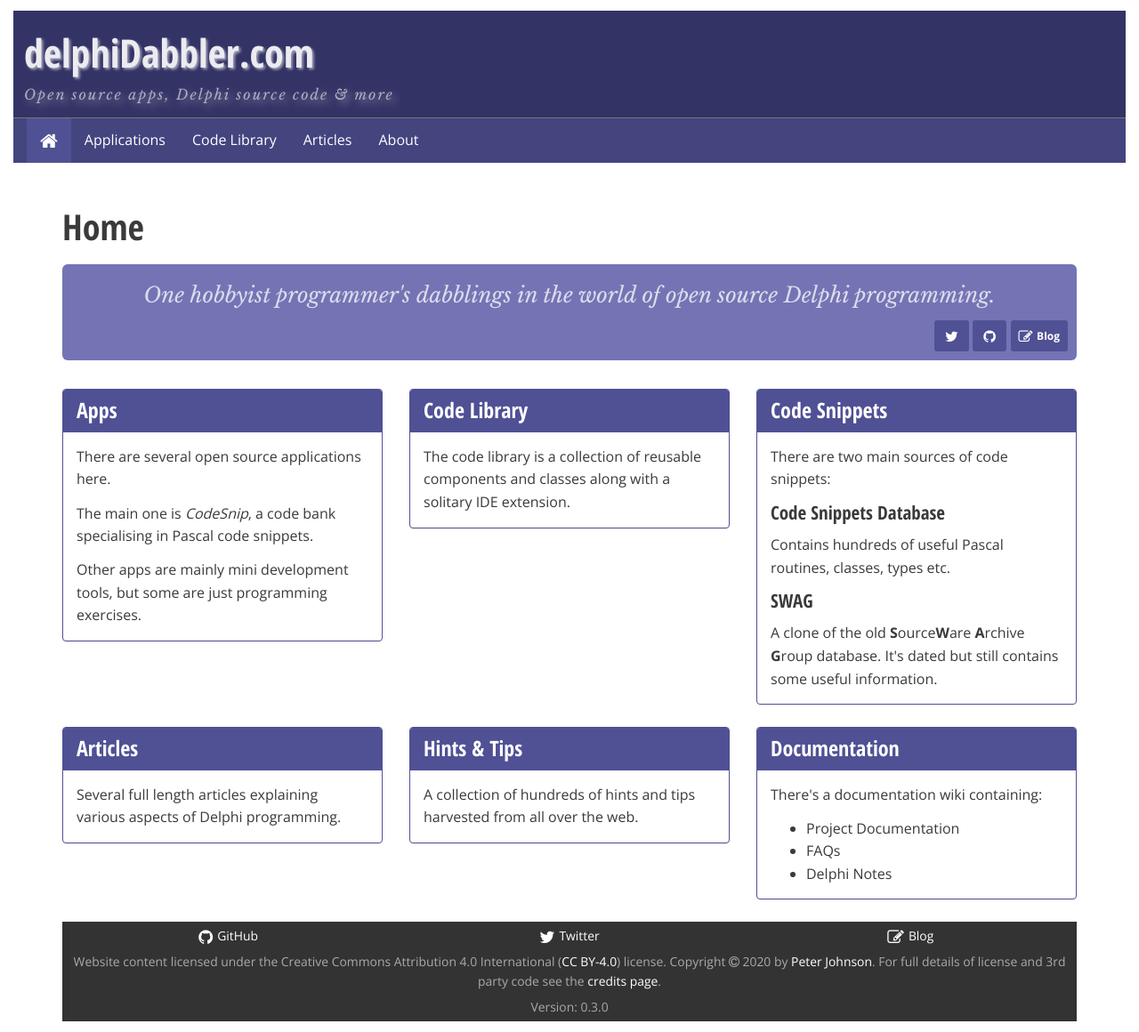
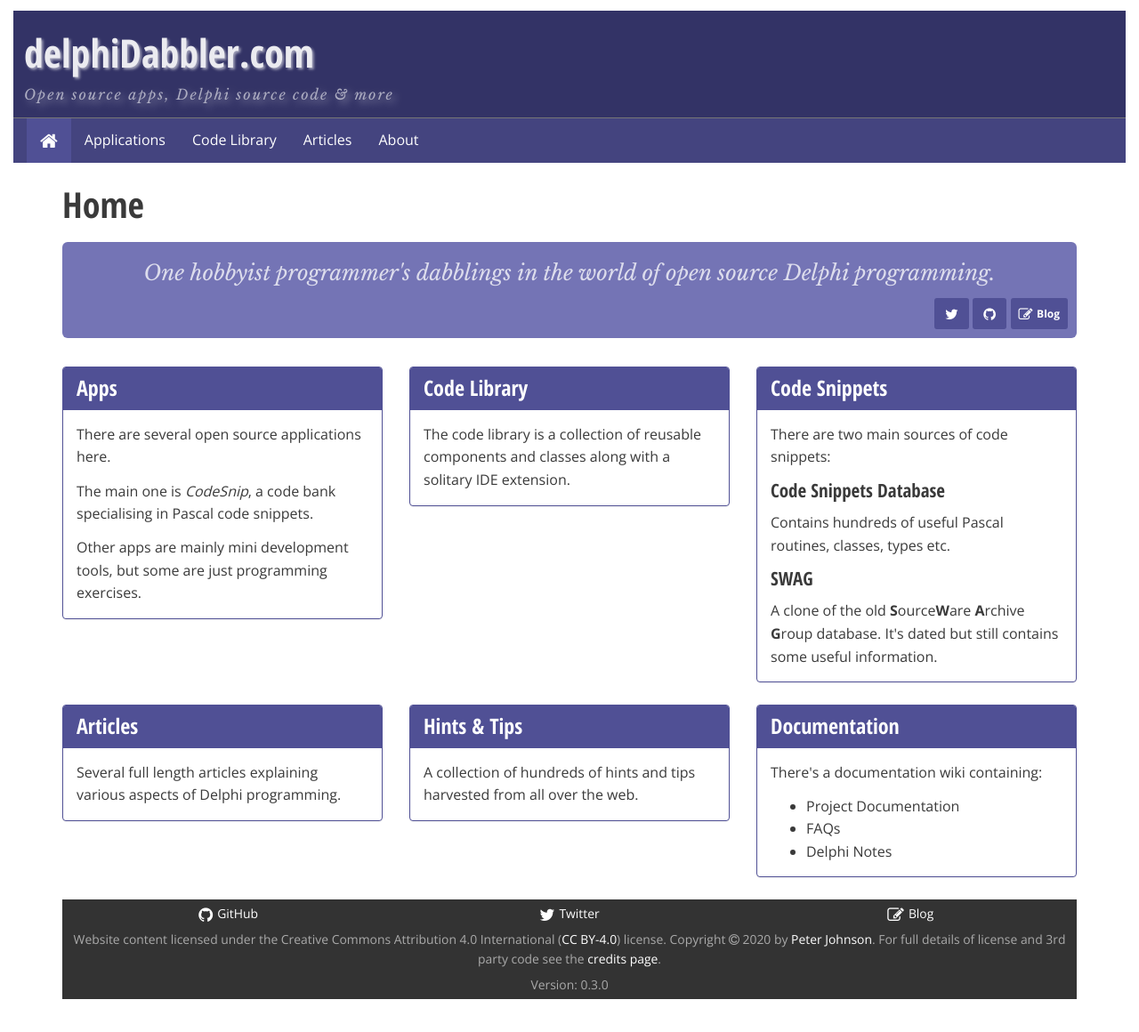
Before and after one commit to delphidabbler/delphidabbler.github.io, a Jekyll site: the page built from index.html, in a window 1280 px wide. Shown: the whole page at 89% size. Built offline with Jekyll 4.4.1, drawn with Linux system fonts in a browser that asks for light colours; nearby versions of some CDN libraries; after the commit the page ends 1135 px from its top, so only the background shows below that.

Commit message:
New CSS class to strip top margin of first child element of <main id="content">

```diff
--- a/_sass/_dd-custom-styles.scss
+++ b/_sass/_dd-custom-styles.scss
@@ -4,6 +4,12 @@
 */
 
 //// Basic typography
+
+// Remove top margin of 1st child element of <main id="content">
+main#content > *:first-child {
+  margin-top: 0;
+}
+
 ol.wide li,
 ul.wide li {
   // margin based on bootstrap's styling of the p tag
```
